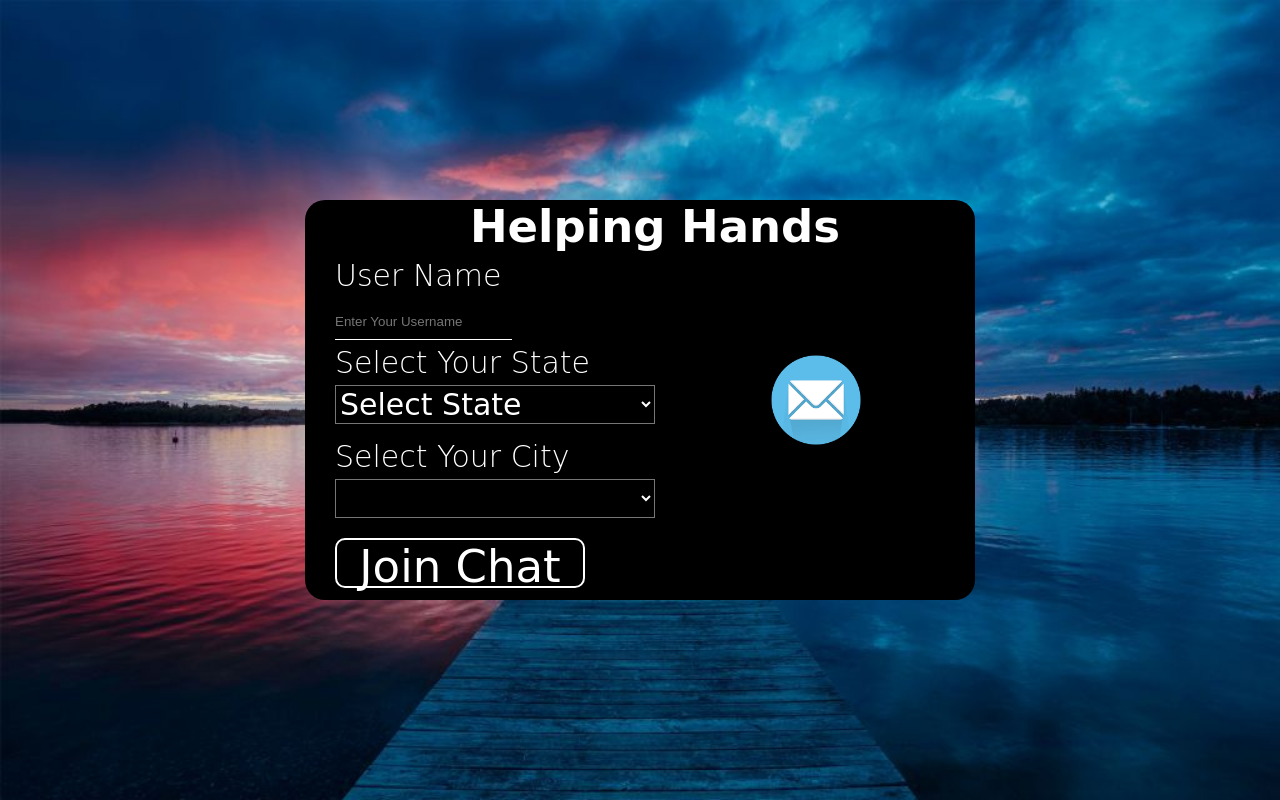
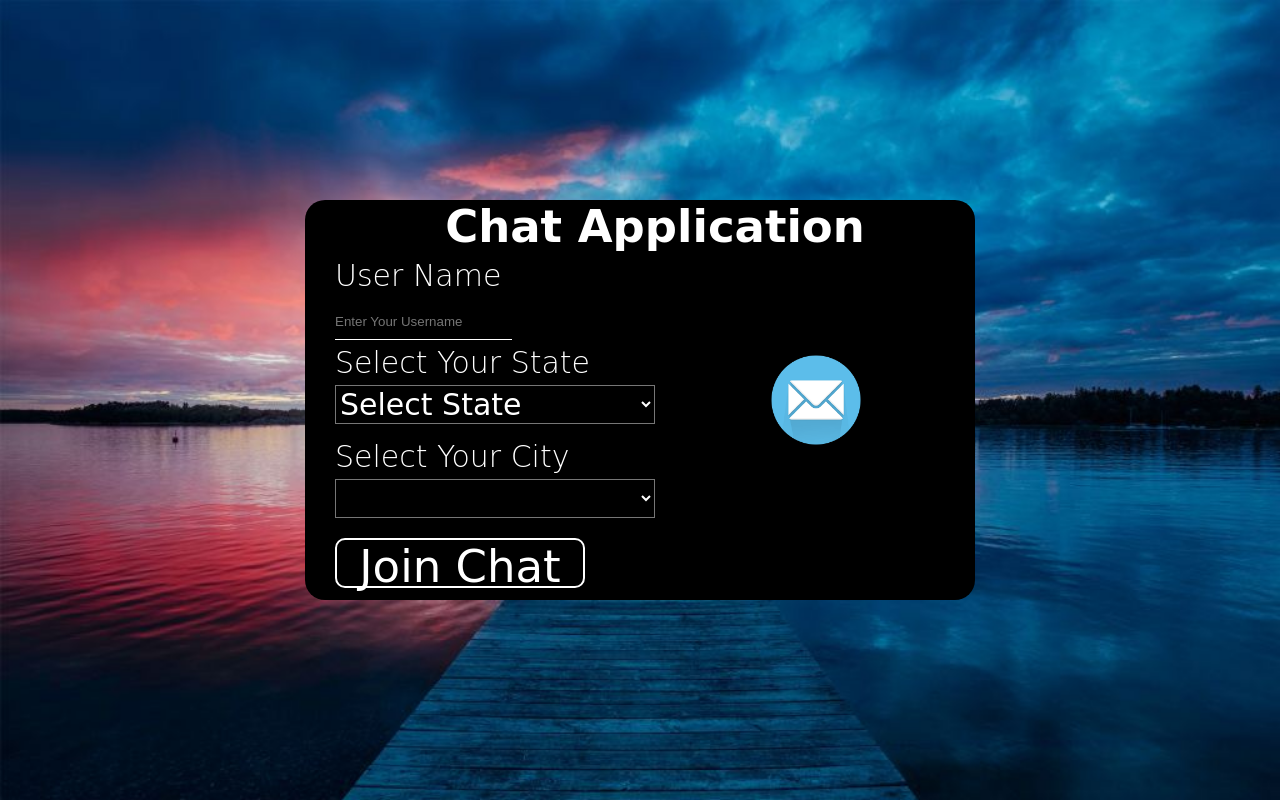
Before and after one commit to kishan-97/Chat-28, a website: page public/index.html in a window 1280 px wide. Drawn offline with Linux system fonts and the light colour scheme; files whose address does not match are found by name; a web font is replaced by a local one.

Commit message:
Update Index.html

```diff
--- a/public/index.html
+++ b/public/index.html
@@ -17,7 +17,7 @@
     <div class="wrapper">
 
       <div class="chat-form">
-        <h1>Helping Hands</h1>
+        <h1>Chat Application</h1>
 
         <form action="chat.html">
           <p>User Name</p>
```
